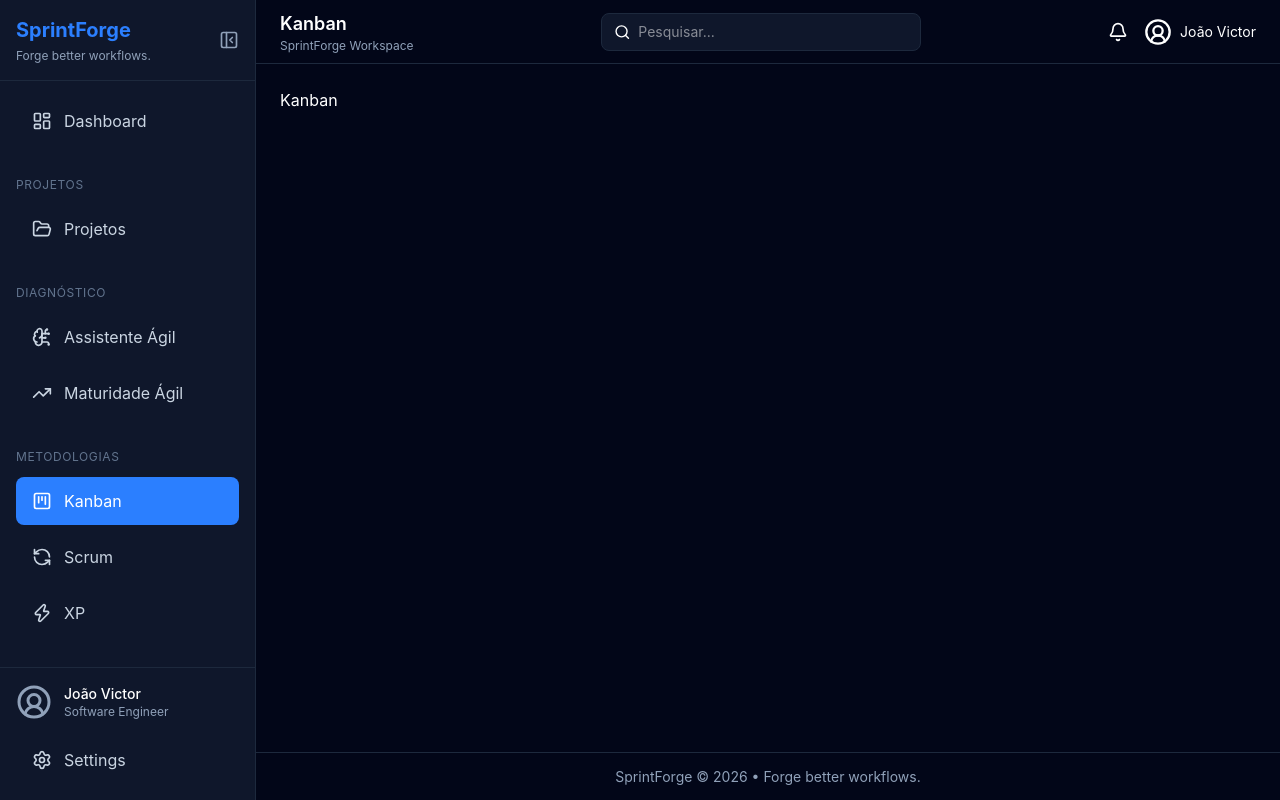
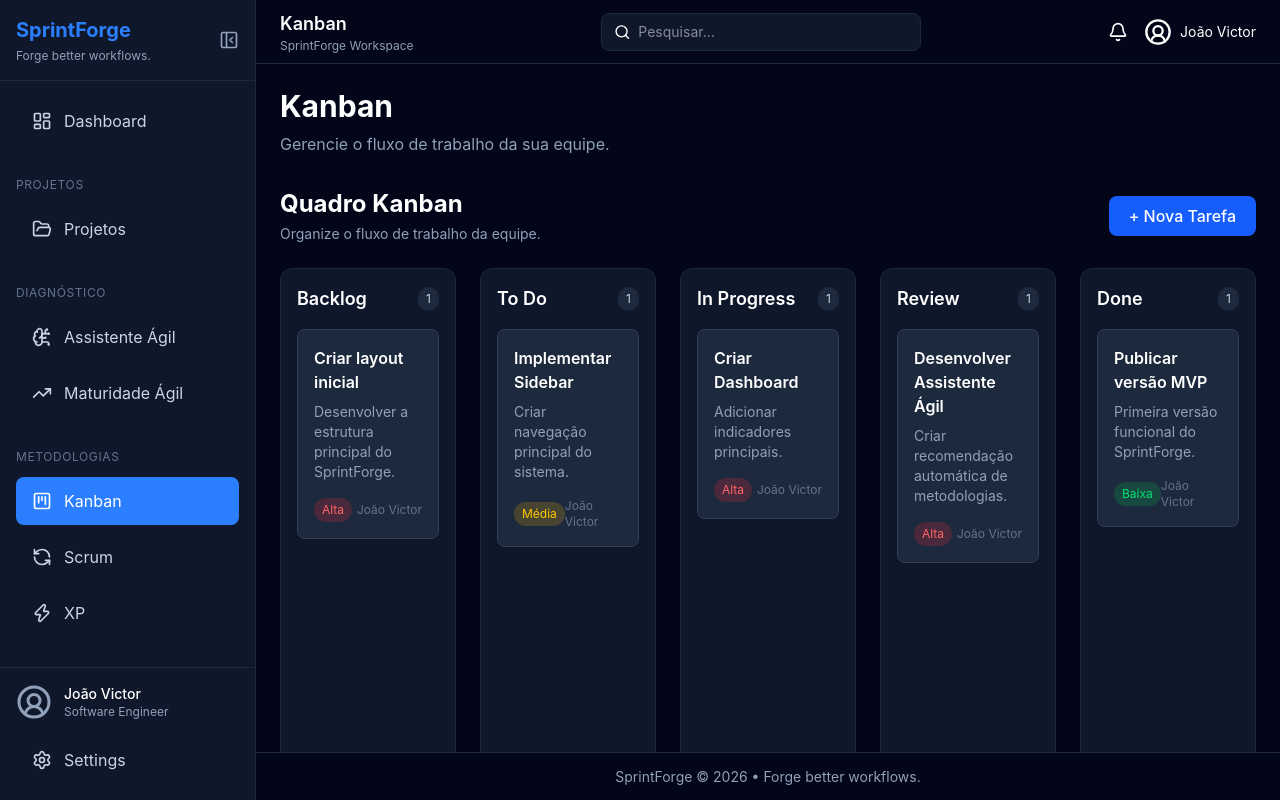
Before and after one commit to dev-joaovb/sprintforge, a React (Vite) app in the folder frontend/: page /kanban in a window 1280 px wide. Built offline with nearby package versions, Linux system fonts and the light colour scheme.

Commit message:
Commit frontend dia 14 Começando o CRUD Kanban

```diff
--- a/frontend/src/features/kanban/KanbanPage.jsx
+++ b/frontend/src/features/kanban/KanbanPage.jsx
@@ -1,5 +1,17 @@
+import PageHeader from "../../components/ui/PageHeader";
+import Board from "./components/Board";
+
 const KanbanPage = () => {
-  return <h1>Kanban</h1>;
+  return (
+    <>
+      <PageHeader
+        title="Kanban"
+        subtitle="Gerencie o fluxo de trabalho da sua equipe."
+      />
+
+      <Board />
+    </>
+  );
 };
 
 export default KanbanPage;
--- a/frontend/src/features/kanban/components/Board.jsx
+++ b/frontend/src/features/kanban/components/Board.jsx
@@ -29,10 +29,22 @@ const columns = [
 ];
 
 const Board = () => {
-  const [tasks] = useState(initialTasks);
+  const [tasks, setTasks] = useState(initialTasks);
 
-  const [modalOpen, setModalOpen] =
-    useState(false);
+  const [modalOpen, setModalOpen] = useState(false);
+
+  const handleCreateTask = (newTask) => {
+    setTasks((previousTasks) => [
+      ...previousTasks,
+      {
+        id: Date.now(),
+        status: "backlog",
+        ...newTask,
+      },
+    ]);
+
+    setModalOpen(false);
+  };
 
   return (
     <>
@@ -49,9 +61,7 @@ const Board = () => {
         </div>
 
         <button
-          onClick={() =>
-            setModalOpen(true)
-          }
+          onClick={() => setModalOpen(true)}
           className="
             bg-blue-600
             hover:bg-blue-700
@@ -81,8 +91,7 @@ const Board = () => {
             key={column.id}
             title={column.title}
             tasks={tasks.filter(
-              (task) =>
-                task.status === column.id
+              (task) => task.status === column.id
             )}
           />
         ))}
@@ -90,9 +99,8 @@ const Board = () => {
 
       <TaskModal
         open={modalOpen}
-        onClose={() =>
-          setModalOpen(false)
-        }
+        onClose={() => setModalOpen(false)}
+        onSave={handleCreateTask}
       />
     </>
   );
--- a/frontend/src/features/kanban/components/TaskModal.jsx
+++ b/frontend/src/features/kanban/components/TaskModal.jsx
@@ -1,5 +1,39 @@
-const TaskModal = ({ open, onClose }) => {
+import { useState } from "react";
+
+const TaskModal = ({
+  open,
+  onClose,
+  onSave,
+}) => {
+  const [title, setTitle] =
+    useState("");
+
+  const [description, setDescription] =
+    useState("");
+
+  const [priority, setPriority] =
+    useState("Média");
+
+  const [assignee, setAssignee] =
+    useState("");
+
   if (!open) return null;
+
+  const handleSave = () => {
+    if (!title.trim()) return;
+
+    onSave({
+      title,
+      description,
+      priority,
+      assignee,
+    });
+
+    setTitle("");
+    setDescription("");
+    setPriority("Média");
+    setAssignee("");
+  };
 
   return (
     <div
@@ -50,6 +84,10 @@ const TaskModal = ({ open, onClose }) => {
 
             <input
               type="text"
+              value={title}
+              onChange={(e) =>
+                setTitle(e.target.value)
+              }
               className="
                 w-full
                 bg-slate-800
@@ -67,6 +105,12 @@ const TaskModal = ({ open, onClose }) => {
 
             <textarea
               rows="4"
+              value={description}
+              onChange={(e) =>
+                setDescription(
+                  e.target.value
+                )
+              }
               className="
                 w-full
                 bg-slate-800
@@ -85,6 +129,12 @@ const TaskModal = ({ open, onClose }) => {
               </label>
 
               <select
+                value={priority}
+                onChange={(e) =>
+                  setPriority(
+                    e.target.value
+                  )
+                }
                 className="
                   w-full
                   bg-slate-800
@@ -106,6 +156,12 @@ const TaskModal = ({ open, onClose }) => {
 
               <input
                 type="text"
+                value={assignee}
+                onChange={(e) =>
+                  setAssignee(
+                    e.target.value
+                  )
+                }
                 className="
                   w-full
                   bg-slate-800
@@ -135,6 +191,7 @@ const TaskModal = ({ open, onClose }) => {
           </button>
 
           <button
+            onClick={handleSave}
             className="
               px-5
               py-2
```
